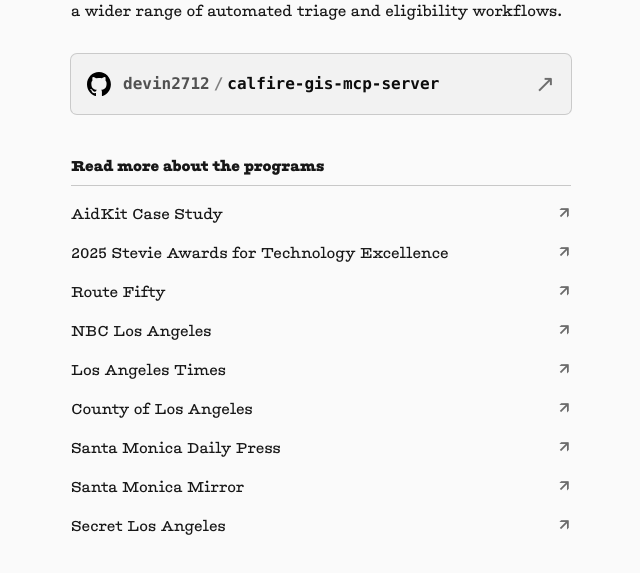
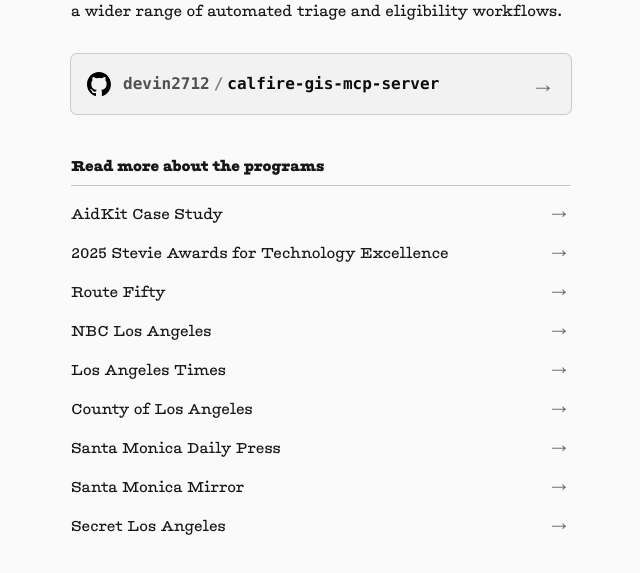
Before and after one commit to devin2712/ddxdevin, a Next.js app: page /en/mcp-wildfire in a window 1280 px wide. Shown: the part 983-1556 px from the top of the page, without its empty margins (319-959 px from the left). Built offline with nearby package versions, Linux system fonts and the light colour scheme.

Commit message:
Standardize arrows

```diff
--- a/src/app/[locale]/mcp-wildfire/page.tsx
+++ b/src/app/[locale]/mcp-wildfire/page.tsx
@@ -122,11 +122,7 @@ export default async function McpWildfirePage({
               {
                 key: "caseStudy",
                 title: t("caseStudy"),
-                content: (
-                  <span style={{ fontSize: "1.25rem", lineHeight: "1rem" }}>
-                    ↗
-                  </span>
-                ),
+                content: 'arrow',
                 config: {
                   external: true,
                   url: "https://www.aidkit.com/publication/los-angeles-regional-wildfire-relief-programs",
@@ -135,11 +131,7 @@ export default async function McpWildfirePage({
               {
                 key: "award",
                 title: t("award"),
-                content: (
-                  <span style={{ fontSize: "1.25rem", lineHeight: "1rem" }}>
-                    ↗
-                  </span>
-                ),
+                content: 'arrow',
                 config: {
                   external: true,
                   url: "https://www.aidkit.com/publication/aidkit-named-a-winner-in-the-2025-stevie-awards-for-technology-excellence",
@@ -148,11 +140,7 @@ export default async function McpWildfirePage({
               {
                 key: "routeFifty",
                 title: t("routeFifty"),
-                content: (
-                  <span style={{ fontSize: "1.25rem", lineHeight: "1rem" }}>
-                    ↗
-                  </span>
-                ),
+                content: 'arrow',
                 config: {
                   external: true,
                   url: "https://www.route-fifty.com/digital-government/2025/03/how-la-using-tech-get-wildfire-victims-financial-help/403622/",
@@ -161,11 +149,7 @@ export default async function McpWildfirePage({
               {
                 key: "nbc",
                 title: t("nbc"),
-                content: (
-                  <span style={{ fontSize: "1.25rem", lineHeight: "1rem" }}>
-                    ↗
-                  </span>
-                ),
+                content: 'arrow',
                 config: {
                   external: true,
                   url: "https://www.nbclosangeles.com/news/california-wildfires/la-county-business-wildfire-relief-funds/3627763/",
@@ -174,11 +158,7 @@ export default async function McpWildfirePage({
               {
                 key: "latimes",
                 title: t("latimes"),
-                content: (
-                  <span style={{ fontSize: "1.25rem", lineHeight: "1rem" }}>
-                    ↗
-                  </span>
-                ),
+                content: 'arrow',
                 config: {
                   external: true,
                   url: "https://www.latimes.com/california/story/2025-03-11/local-relief-grants-deadline-here",
@@ -187,11 +167,7 @@ export default async function McpWildfirePage({
               {
                 key: "lacounty",
                 title: t("lacounty"),
-                content: (
-                  <span style={{ fontSize: "1.25rem", lineHeight: "1rem" }}>
-                    ↗
-                  </span>
-                ),
+                content: 'arrow',
                 config: {
                   external: true,
                   url: "https://lacounty.gov/2025/02/26/los-angeles-county-wildfire-relief-funds-receive-a-multimillion-dollar-boost-from-fireaid/",
@@ -200,11 +176,7 @@ export default async function McpWildfirePage({
               {
                 key: "santaMonicaDailyPress",
                 title: t("santaMonicaDailyPress"),
-                content: (
-                  <span style={{ fontSize: "1.25rem", lineHeight: "1rem" }}>
-                    ↗
-                  </span>
-                ),
+                content: 'arrow',
                 config: {
                   external: true,
                   url: "https://smdp.com/business/la-county-launches-dollar250000-grant-program-for-malibu-topanga-businesses/",
@@ -213,11 +185,7 @@ export default async function McpWildfirePage({
               {
                 key: "santaMonicaMirror",
                 title: t("santaMonicaMirror"),
-                content: (
-                  <span style={{ fontSize: "1.25rem", lineHeight: "1rem" }}>
-                    ↗
-                  </span>
-                ),
+                content: 'arrow',
                 config: {
                   external: true,
                   url: "https://smmirror.com/2025/03/county-disburses-initial-2-7m-in-wildfire-relief-funds-to-small-businesses-and-workers/",
@@ -226,11 +194,7 @@ export default async function McpWildfirePage({
               {
                 key: "secretLosAngeles",
                 title: t("secretLosAngeles"),
-                content: (
-                  <span style={{ fontSize: "1.25rem", lineHeight: "1rem" }}>
-                    ↗
-                  </span>
-                ),
+                content: 'arrow',
                 config: {
                   external: true,
                   url: "https://secretlosangeles.com/new-grant-in-la-county-to-help-small-businesses-impacted-by-wildfires/",
--- a/src/components/ui/GitHubRepoDisplay.module.css
+++ b/src/components/ui/GitHubRepoDisplay.module.css
@@ -65,11 +65,12 @@
   font-family: "Tarnac", sans-serif;
   font-size: 1.5rem;
   opacity: 0.6;
-  transition: opacity 0.2s ease;
+  transition: all 0.2s ease-out;
 }
 
 .card:hover .arrow {
   opacity: 1;
+  transform: rotate(-45deg);
 }
 
 /* Dark mode support - invert GitHub logo */
--- a/src/components/ui/GitHubRepoDisplay.tsx
+++ b/src/components/ui/GitHubRepoDisplay.tsx
@@ -40,7 +40,7 @@ export const GitHubRepoDisplay = async ({
           <span className={styles.repoName}>{repoName}</span>
         </div>
       </div>
-      <span className={styles.arrow}>↗</span>
+      <span className={styles.arrow}>→</span>
     </a>
   );
 };
--- a/src/components/ui/LinkList.module.css
+++ b/src/components/ui/LinkList.module.css
@@ -43,6 +43,23 @@ span.linkContent {
     opacity: 0.6;
 }
 
+span.arrow {
+    line-height: 1rem;
+    font-family: "Tarnac", sans-serif;
+    font-size: 1.5rem;
+    opacity: 0.6;
+    transition: all 0.2s ease-out;
+}
+
+a.link:hover span.arrow {
+    opacity: 1;
+    transform: rotate(-45deg);
+}
+
+li.inactive span.arrow {
+    opacity: 0;
+}
+
 section.linkSection {
     margin-bottom: 1rem;
     ul {
--- a/src/components/ui/LinkList.tsx
+++ b/src/components/ui/LinkList.tsx
@@ -113,7 +113,11 @@ export const LinkList: React.FC<LinkListProps> = ({ sections, showIndex = true }
                   onBlur={handleClearCurrentLink}
                 >
                   <span>{link.title}</span>
-                  {link.content && <span className={styles.linkContent}>{link.content}</span>}
+                  {link.content === 'arrow' ? (
+                    <span className={styles.arrow}>→</span>
+                  ) : (
+                    <span className={styles.linkContent}>{link.content}</span>
+                  )}
                 </a>
               ) : (
                 <NavLink
@@ -129,7 +133,11 @@ export const LinkList: React.FC<LinkListProps> = ({ sections, showIndex = true }
                   onBlur={handleClearCurrentLink}
                 >
                   <span>{link.title}</span>
-                  <span className={styles.linkContent}>{link.content}</span>
+                  {link.content === 'arrow' ? (
+                    <span className={styles.arrow}>→</span>
+                  ) : (
+                    <span className={styles.linkContent}>{link.content}</span>
+                  )}
                 </NavLink>
               )}
             </li>
--- a/src/types/links.ts
+++ b/src/types/links.ts
@@ -1,7 +1,7 @@
 export type Link = {
   key: string;
   title: string;
-  content?: React.ReactNode;
+  content: 'arrow' | React.ReactNode;
   config: {
     external: boolean;
     url: string;
```
Also changed, not shown: public/docs/concerts-backup.csv.
